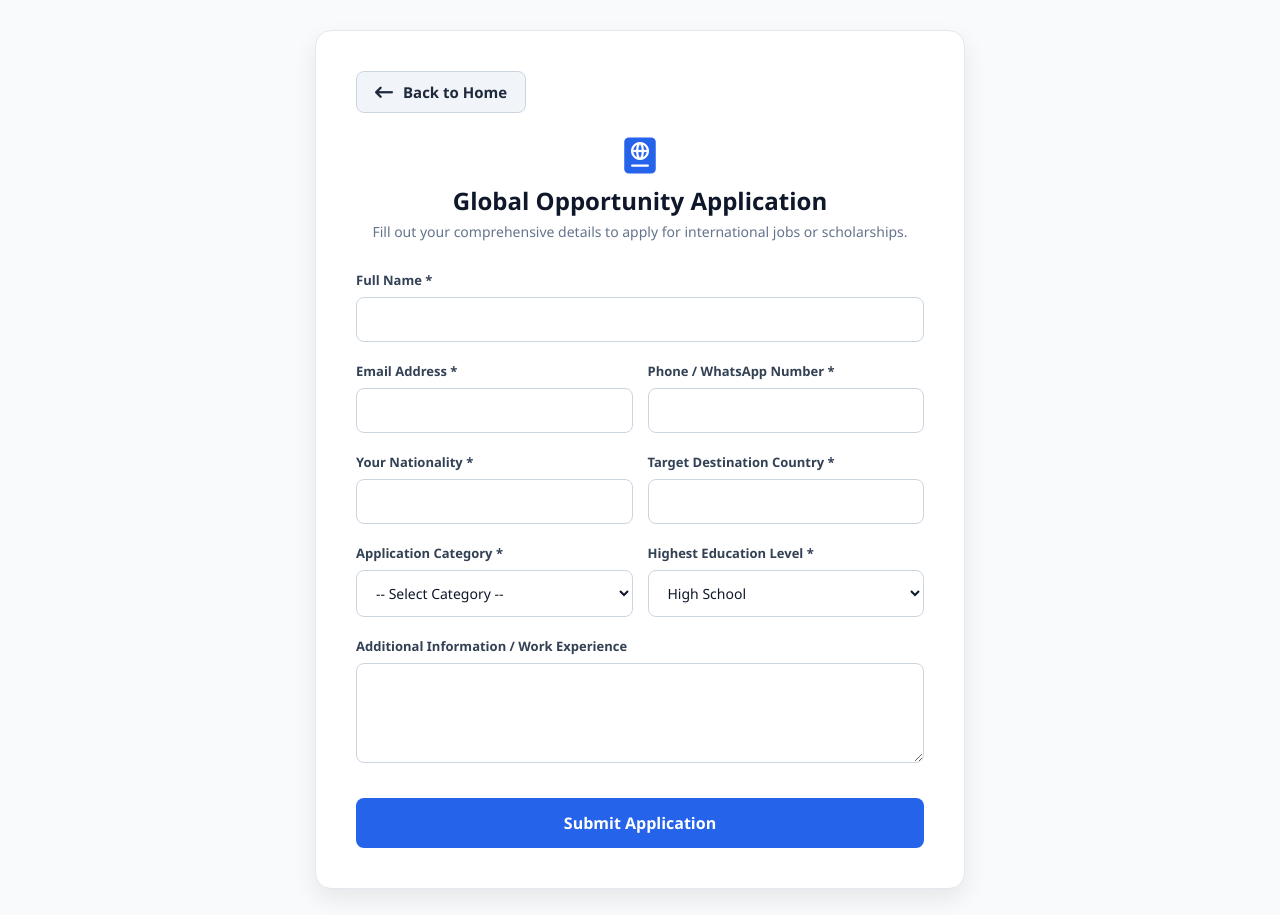
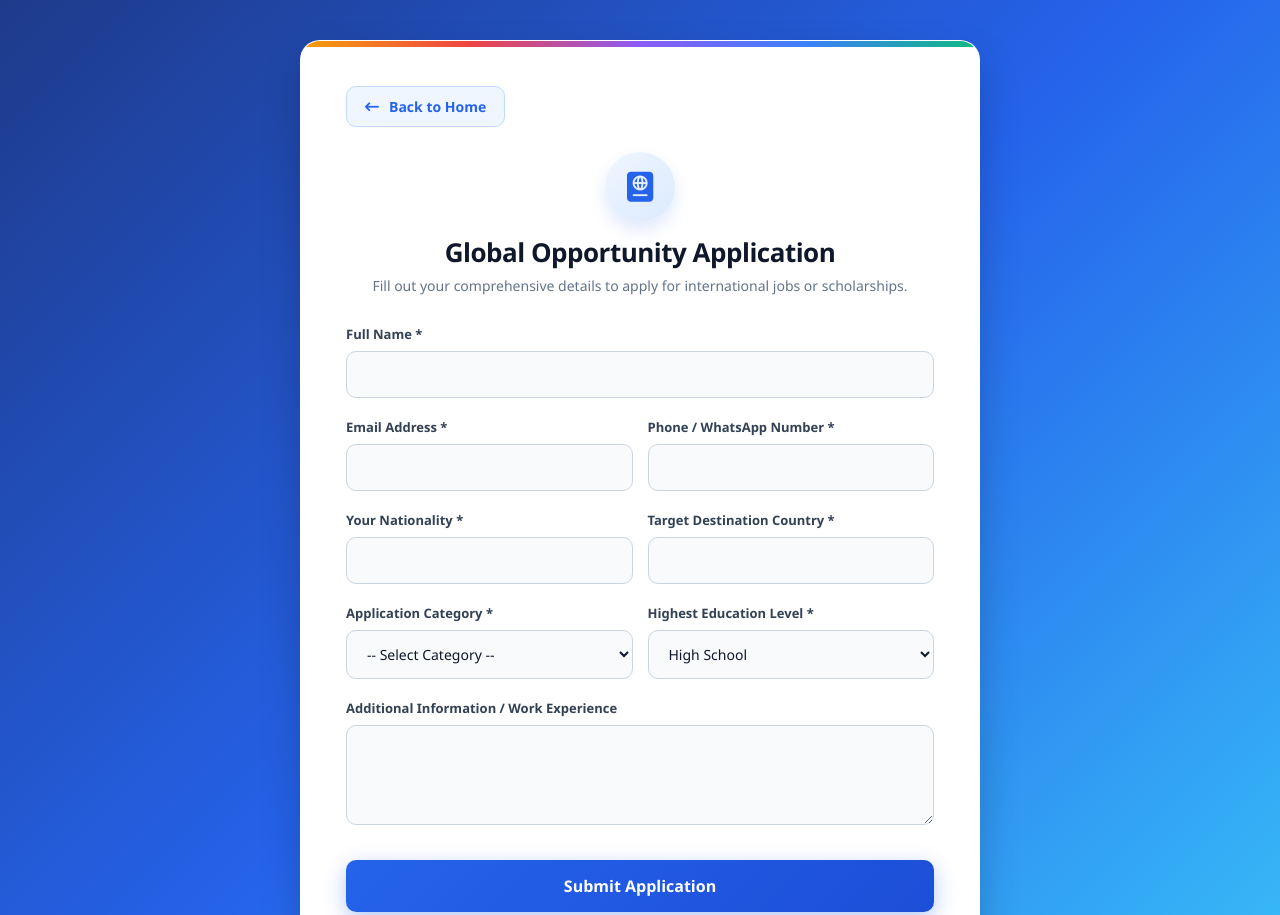
Before and after one commit to robelfantahun42-boop/skyline-travels, a website: page register.html in a window 1280 px wide. Shown: the top 915 px of the page. Drawn offline with Linux system fonts and the light colour scheme; no server answers.

Commit message:
Update register.html

```diff
--- a/register.html
+++ b/register.html
@@ -14,25 +14,37 @@
     }
 
     body {
-      background-color: #f8fafc;
+      background: linear-gradient(135deg, #1e3a8a 0%, #2563eb 50%, #38bdf8 100%);
       color: #1e293b;
       min-height: 100vh;
       display: flex;
       flex-direction: column;
       justify-content: center;
       align-items: center;
-      padding: 30px 20px;
+      padding: 40px 20px;
     }
 
     .form-card {
       background: #ffffff;
       width: 100%;
-      max-width: 650px;
-      border-radius: 16px;
-      box-shadow: 0 10px 25px rgba(0, 0, 0, 0.08);
-      border: 1px solid #e2e8f0;
-      padding: 40px;
+      max-width: 680px;
+      border-radius: 20px;
+      box-shadow: 0 20px 40px rgba(0, 0, 0, 0.2);
+      border: 1px solid rgba(255, 255, 255, 0.2);
+      padding: 45px;
       position: relative;
+      overflow: hidden;
+    }
+
+    /* Decorative top colorful header banner */
+    .form-card::before {
+      content: '';
+      position: absolute;
+      top: 0;
+      left: 0;
+      width: 100%;
+      height: 6px;
+      background: linear-gradient(90deg, #f59e0b, #ef4444, #8b5cf6, #3b82f6, #10b981);
     }
 
     .form-header {
@@ -40,20 +52,33 @@
       margin-bottom: 30px;
     }
 
+    .form-header .icon-box {
+      display: inline-flex;
+      align-items: center;
+      justify-content: center;
+      width: 70px;
+      height: 70px;
+      background: linear-gradient(135deg, #eff6ff, #dbeafe);
+      color: #2563eb;
+      border-radius: 50%;
+      margin-bottom: 12px;
+      box-shadow: 0 8px 16px rgba(37, 99, 235, 0.15);
+    }
+
     .form-header h2 {
-      font-size: 24px;
+      font-size: 26px;
       color: #0f172a;
       font-weight: 800;
-      margin-top: 10px;
+      letter-spacing: -0.5px;
     }
 
     .form-header p {
       font-size: 14px;
       color: #64748b;
-      margin-top: 5px;
+      margin-top: 6px;
     }
 
-    /* Big and prominent Back to Home button */
+    /* Big and colorful Back to Home button */
     .back-btn-container {
       margin-bottom: 25px;
     }
@@ -62,21 +87,22 @@
       display: inline-flex;
       align-items: center;
       gap: 10px;
-      background: #f1f5f9;
-      color: #1e293b;
+      background: #eff6ff;
+      color: #2563eb;
       padding: 10px 18px;
-      border-radius: 8px;
+      border-radius: 10px;
       text-decoration: none;
       font-weight: 700;
-      font-size: 15px;
-      border: 1px solid #cbd5e1;
-      transition: background 0.2s, color 0.2s;
+      font-size: 14px;
+      border: 1.5px solid #bfdbfe;
+      transition: all 0.3s ease;
     }
 
     .back-link:hover {
       background: #2563eb;
       color: #ffffff;
-      border-color: #2563eb;
+      box-shadow: 0 4px 12px rgba(37, 99, 235, 0.3);
+      transform: translateY(-1px);
     }
 
     .form-group {
@@ -99,18 +125,20 @@
 
     input, select, textarea {
       width: 100%;
-      padding: 12px 15px;
+      padding: 13px 16px;
       border: 1.5px solid #cbd5e1;
-      border-radius: 8px;
+      border-radius: 10px;
       font-size: 14px;
       outline: none;
-      background: #fff;
+      background: #f8fafc;
       color: #0f172a;
-      transition: border-color 0.2s;
+      transition: all 0.3s ease;
     }
 
     input:focus, select:focus, textarea:focus {
       border-color: #2563eb;
+      background: #ffffff;
+      box-shadow: 0 0 0 4px rgba(37, 99, 235, 0.1);
     }
 
     textarea {
@@ -120,20 +148,23 @@
 
     .submit-btn {
       width: 100%;
-      background: #2563eb;
+      background: linear-gradient(135deg, #2563eb, #1d4ed8);
       color: #ffffff;
       border: none;
-      padding: 14px;
-      border-radius: 8px;
+      padding: 15px;
+      border-radius: 10px;
       font-size: 16px;
       font-weight: 700;
       cursor: pointer;
-      transition: background 0.2s;
+      transition: all 0.3s ease;
       margin-top: 10px;
+      box-shadow: 0 6px 20px rgba(37, 99, 235, 0.35);
     }
 
     .submit-btn:hover {
-      background: #1d4ed8;
+      background: linear-gradient(135deg, #1d4ed8, #1e40af);
+      box-shadow: 0 8px 25px rgba(37, 99, 235, 0.5);
+      transform: translateY(-2px);
     }
 
     /* Success Overlay Modal replacing form area */
@@ -145,75 +176,101 @@
       width: 100%;
       height: 100%;
       background: #ffffff;
-      border-radius: 16px;
+      border-radius: 20px;
       z-index: 100;
       flex-direction: column;
       justify-content: center;
       align-items: center;
       text-align: center;
-      padding: 30px;
+      padding: 40px;
+      animation: fadeIn 0.4s ease-out;
+    }
+
+    @keyframes fadeIn {
+      from { opacity: 0; transform: scale(0.95); }
+      to { opacity: 1; transform: scale(1); }
     }
 
     .success-overlay i.fa-circle-check {
-      font-size: 64px;
-      color: #22c55e;
-      margin-bottom: 15px;
+      font-size: 72px;
+      background: linear-gradient(135deg, #22c55e, #16a34a);
+      -webkit-background-clip: text;
+      -webkit-text-fill-color: transparent;
+      margin-bottom: 20px;
+      filter: drop-shadow(0 8px 16px rgba(34, 197, 94, 0.3));
     }
 
     .success-overlay h2 {
-      font-size: 26px;
+      font-size: 28px;
       color: #0f172a;
       font-weight: 800;
-      margin-bottom: 10px;
+      margin-bottom: 12px;
     }
 
     .success-overlay p {
       font-size: 16px;
       color: #475569;
-      line-height: 1.5;
-      margin-bottom: 20px;
+      line-height: 1.6;
+      margin-bottom: 25px;
     }
 
     .admin-whatsapp-box {
-      background: #f0fdf4;
+      background: linear-gradient(135deg, #f0fdf4, #dcfce7);
       border: 2px solid #22c55e;
-      padding: 15px 25px;
-      border-radius: 12px;
-      font-size: 18px;
-      font-weight: 700;
+      padding: 16px 28px;
+      border-radius: 14px;
+      font-size: 20px;
+      font-weight: 800;
       color: #166534;
       display: inline-flex;
       align-items: center;
-      gap: 10px;
+      gap: 12px;
       text-decoration: none;
+      box-shadow: 0 8px 20px rgba(34, 197, 94, 0.2);
+      transition: transform 0.2s ease;
+    }
+
+    .admin-whatsapp-box:hover {
+      transform: scale(1.03);
     }
 
     .admin-whatsapp-box i {
-      font-size: 24px;
+      font-size: 28px;
       color: #25d366;
+    }
+
+    @media (max-width: 640px) {
+      .form-row {
+        grid-template-columns: 1fr;
+      }
+      .form-card {
+        padding: 25px;
+      }
     }
   </style>
 </head>
 <body>
 
   <div class="form-card">
-    <!-- Success Overlay Screen that covers the form completely -->
+    <!-- Success Overlay Screen -->
     <div id="successOverlay" class="success-overlay">
       <i class="fa-solid fa-circle-check"></i>
       <h2>ምዝገባህን ጨርሰሃል! እንኳን ደስ አለህ!</h2>
-      <p>ቀሪውን የቪዛ እና የጉዞ ፕሮሰስ ለመከታተል እባክዎ ከታች ባለው የዋትሰድ ቁጥር የደንበኞች አገልግሎትን በአስቸኳይ ያነጋግሩ።</p>
+      <p>ቀሪውን የቪዛ እና የጉዞ ፕሮሰስ ለመከታተል እባክዎ ከታች ባለው የዋትስአፕ ቁጥር የደንበኞች አገልግሎትን በአስቸኳይ ያነጋግሩ።</p>
       <a id="adminWaBtn" href="#" target="_blank" class="admin-whatsapp-box">
         <i class="fa-brands fa-whatsapp"></i> <span id="adminWaText">+251 900 000 000</span>
       </a>
     </div>
 
-    <!-- Prominent Back to Home Link directing strictly to index.html -->
+    <!-- Back to Home Button -->
     <div class="back-btn-container">
-      <a href="index.html" class="back-link"><i class="fa-solid fa-arrow-left-long" style="font-size: 18px;"></i> Back to Home</a>
+      <a href="index.html" class="back-link"><i class="fa-solid fa-arrow-left-long"></i> Back to Home</a>
     </div>
 
     <div class="form-header">
-      <i class="fa-solid fa-passport" style="font-size: 36px; color: #2563eb;"></i>
+      <div class="icon-box">
+        <i class="fa-solid fa-passport" style="font-size: 30px;"></i>
+      </div>
       <h2>Global Opportunity Application</h2>
       <p>Fill out your comprehensive details to apply for international jobs or scholarships.</p>
     </div>
@@ -237,7 +294,7 @@
         </div>
       </div>
 
-      <!-- Row: Nationality & Target Country (Free Text Input) -->
+      <!-- Row: Nationality & Target Country -->
       <div class="form-row">
         <div class="form-group">
           <label for="nationality">Your Nationality *</label>
@@ -249,7 +306,7 @@
         </div>
       </div>
 
-      <!-- Row: Category (Job / Scholarship - English only) & Education Level -->
+      <!-- Row: Category & Education Level -->
       <div class="form-row">
         <div class="form-group">
           <label for="category">Application Category *</label>
@@ -282,7 +339,7 @@
   </div>
 
   <script>
-    // Load Admin WhatsApp setting dynamically to show big on completion board
+    // Load Admin WhatsApp setting dynamically
     window.addEventListener('DOMContentLoaded', async () => {
       try {
         const res = await fetch('/api/settings');
```
